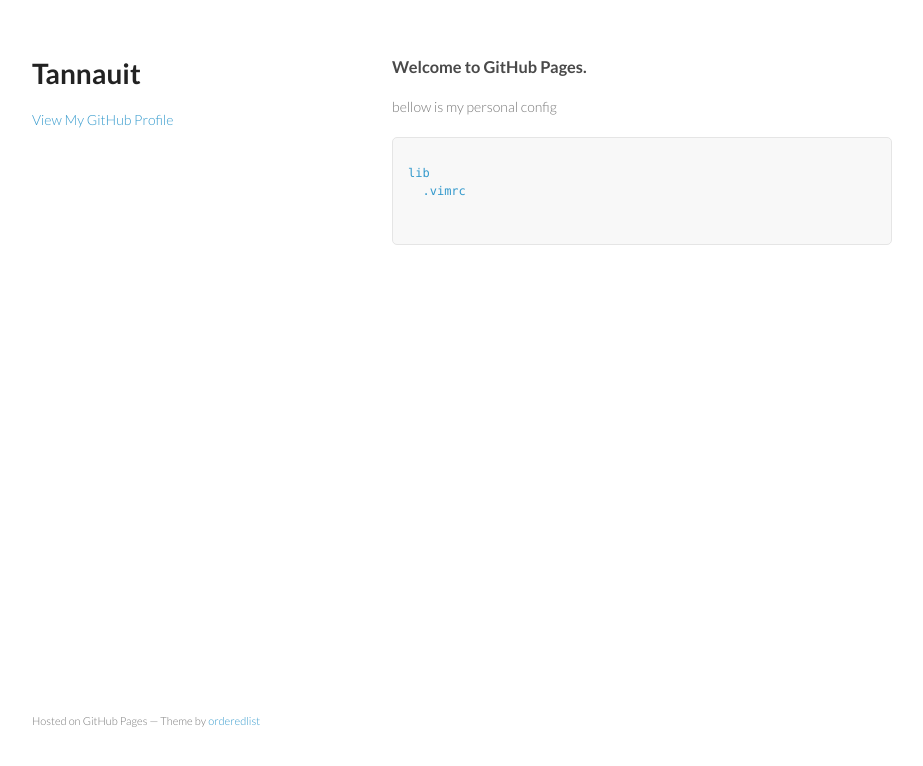
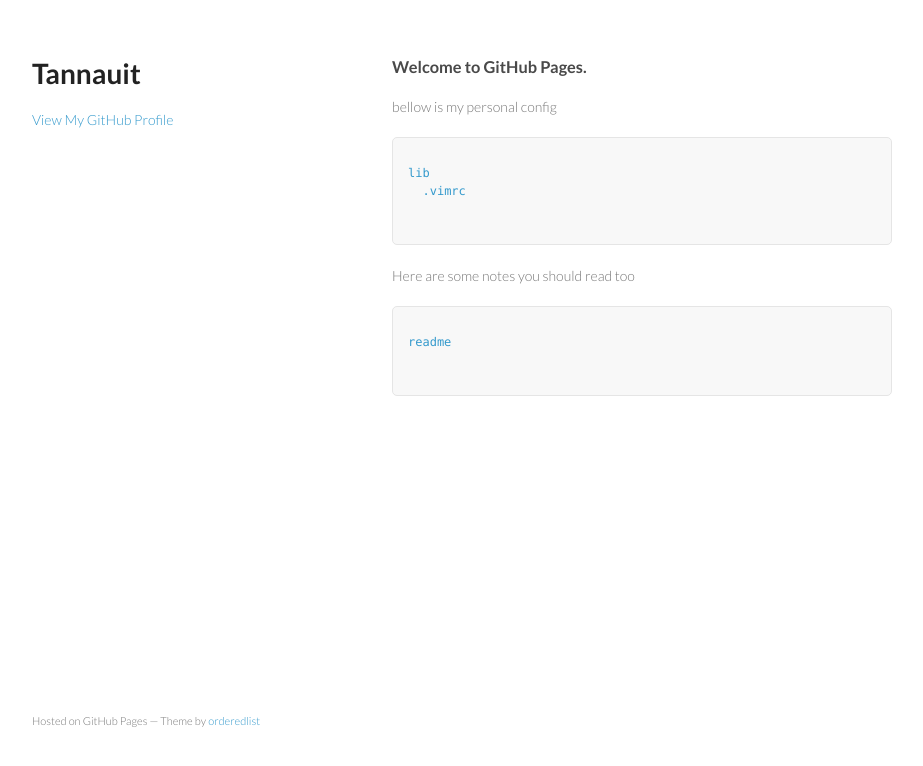
Before and after one commit to tanna88/tannauit.github.io, a plain HTML site: page index.html in a window 1280 px wide. Shown: the whole page, without its empty margins (178-1101 px from the left). Drawn offline with Linux system fonts and the light colour scheme.

Commit message:
[f] add readme

```diff
--- a/index.html
+++ b/index.html
@@ -35,6 +35,14 @@
           </code>
         </pre>
 
+        <p>
+          Here are some notes you should read too
+        </p>
+        <pre>
+          <code>
+<a href='https://github.com/tannauit/tannauit.github.io/tree/master/readme.md'>readme</a>
+          </code>
+        </pre>
       </section>
       <footer>
         <p><small>Hosted on GitHub Pages &mdash; Theme by <a href="https://github.com/orderedlist">orderedlist</a></small></p>
```
Also changed, not shown: 1 other file.
